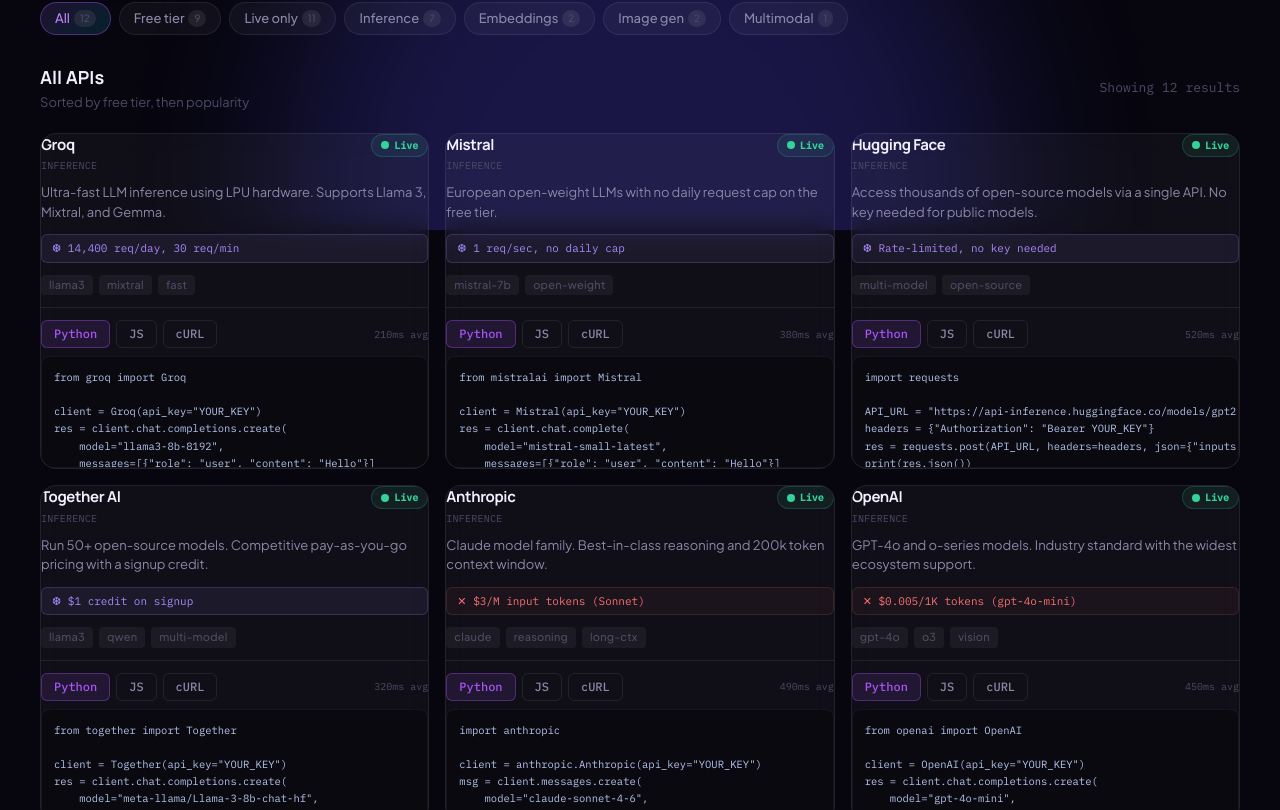
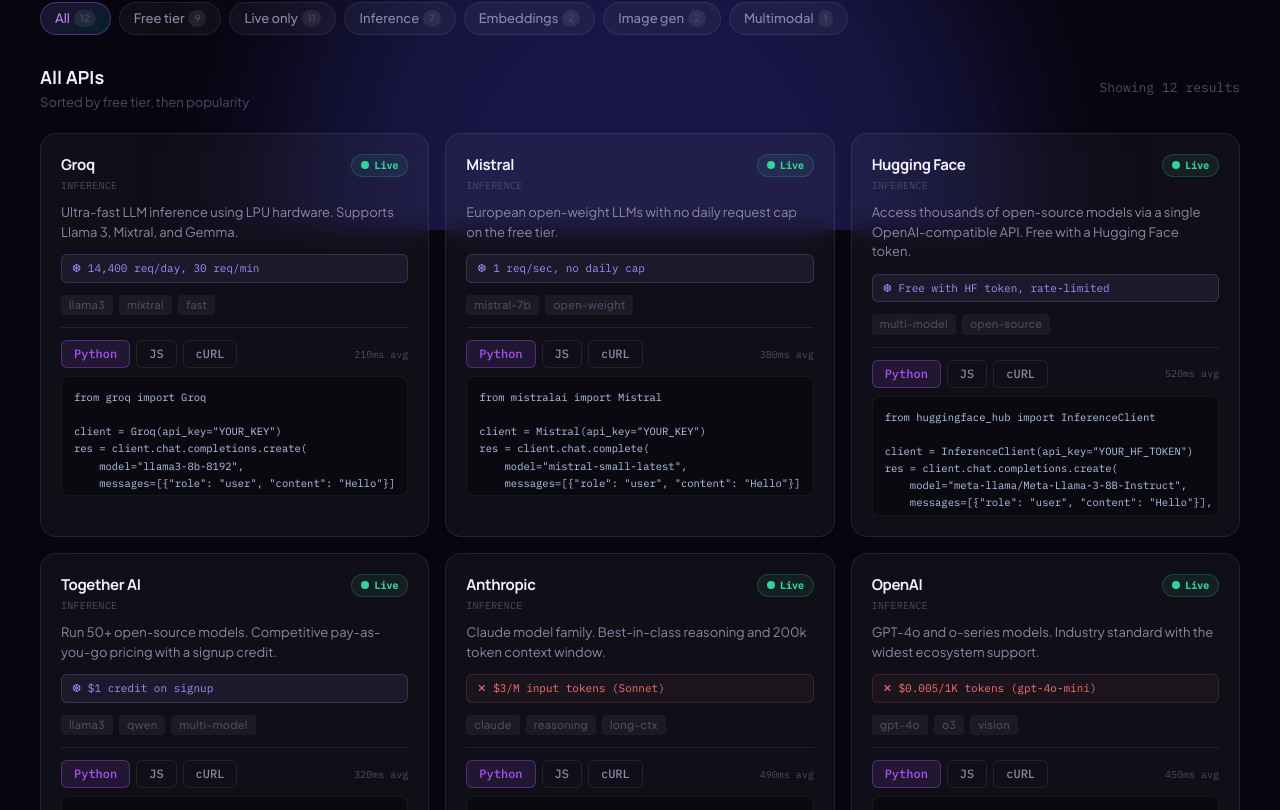
Before and after one commit to KP-MobileTechie/ai-api-hub, a Next.js app: page / in a window 1280 px wide. Shown: the part 570-1380 px from the top of the page. Built offline with nearby package versions, Linux system fonts and the light colour scheme.

Commit message:
fix: add card padding, fix code snippet overflow, update HuggingFace API to v1 endpoint

```diff
--- a/app/globals.css
+++ b/app/globals.css
@@ -42,6 +42,7 @@
     position: relative;
     overflow: hidden;
     cursor: pointer;
+    padding: 20px;
     background: var(--surface);
     border: 1px solid var(--border);
     border-radius: 16px;
--- a/components/CodeSnippet.tsx
+++ b/components/CodeSnippet.tsx
@@ -35,7 +35,7 @@
         </span>
       </div>
       <pre
-        className="rounded-lg p-3 text-[10.5px] leading-relaxed overflow-x-auto max-h-28"
+        className="rounded-lg p-3 text-[10.5px] leading-relaxed overflow-auto max-h-[120px]"
         style={{
           background: 'rgba(0,0,0,0.35)',
           border: '1px solid rgba(255,255,255,0.05)',
--- a/data/apis.json
+++ b/data/apis.json
@@ -38,19 +38,19 @@
   {
     "id": "huggingface",
     "name": "Hugging Face",
-    "description": "Access thousands of open-source models via a single API. No key needed for public models.",
+    "description": "Access thousands of open-source models via a single OpenAI-compatible API. Free with a Hugging Face token.",
     "url": "https://huggingface.co",
-    "docsUrl": "https://huggingface.co/docs/api-inference",
+    "docsUrl": "https://huggingface.co/docs/api-inference/getting-started",
     "category": "inference",
-    "models": ["gpt2", "mistralai/Mistral-7B-v0.1", "meta-llama/Llama-2-7b-chat-hf"],
-    "freeTier": { "available": true, "details": "Rate-limited, no key needed" },
-    "auth": "optional",
+    "models": ["meta-llama/Meta-Llama-3-8B-Instruct", "mistralai/Mistral-7B-Instruct-v0.3", "Qwen/Qwen2.5-72B-Instruct"],
+    "freeTier": { "available": true, "details": "Free with HF token, rate-limited" },
+    "auth": "api_key",
     "status": { "alive": true, "lastChecked": "2026-05-29T06:00:00Z", "latencyMs": 520 },
     "tags": ["multi-model", "open-source"],
     "snippets": {
-      "python": "import requests\n\nAPI_URL = \"https://api-inference.huggingface.co/models/gpt2\"\nheaders = {\"Authorization\": \"Bearer YOUR_KEY\"}\nres = requests.post(API_URL, headers=headers, json={\"inputs\": \"Hello\"})\nprint(res.json())",
-      "javascript": "const res = await fetch(\n  \"https://api-inference.huggingface.co/models/gpt2\",\n  {\n    method: \"POST\",\n    headers: { \"Authorization\": \"Bearer YOUR_KEY\" },\n    body: JSON.stringify({ inputs: \"Hello\" })\n  }\n)\nconsole.log(await res.json())",
-      "curl": "curl https://api-inference.huggingface.co/models/gpt2 \\\n  -H \"Authorization: Bearer YOUR_KEY\" \\\n  -d '{\"inputs\":\"Hello\"}'"
+      "python": "from huggingface_hub import InferenceClient\n\nclient = InferenceClient(api_key=\"YOUR_HF_TOKEN\")\nres = client.chat.completions.create(\n    model=\"meta-llama/Meta-Llama-3-8B-Instruct\",\n    messages=[{\"role\": \"user\", \"content\": \"Hello\"}],\n    max_tokens=500\n)\nprint(res.choices[0].message.content)",
+      "javascript": "import { InferenceClient } from '@huggingface/inference'\n\nconst client = new InferenceClient(process.env.HF_TOKEN)\nconst res = await client.chatCompletion({\n  model: 'meta-llama/Meta-Llama-3-8B-Instruct',\n  messages: [{ role: 'user', content: 'Hello' }],\n  max_tokens: 500\n})\nconsole.log(res.choices[0].message.content)",
+      "curl": "curl https://api-inference.huggingface.co/v1/chat/completions \\\n  -H \"Authorization: Bearer YOUR_HF_TOKEN\" \\\n  -H \"Content-Type: application/json\" \\\n  -d '{\"model\":\"meta-llama/Meta-Llama-3-8B-Instruct\",\"messages\":[{\"role\":\"user\",\"content\":\"Hello\"}],\"max_tokens\":500}'"
     }
   },
   {
```
